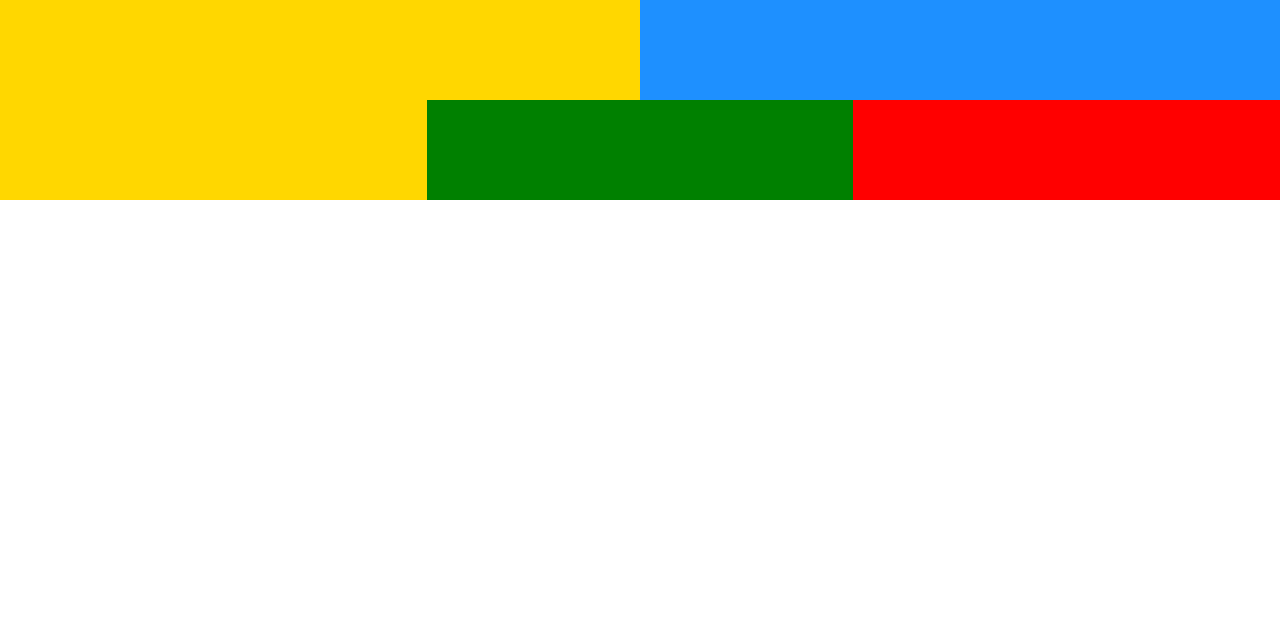
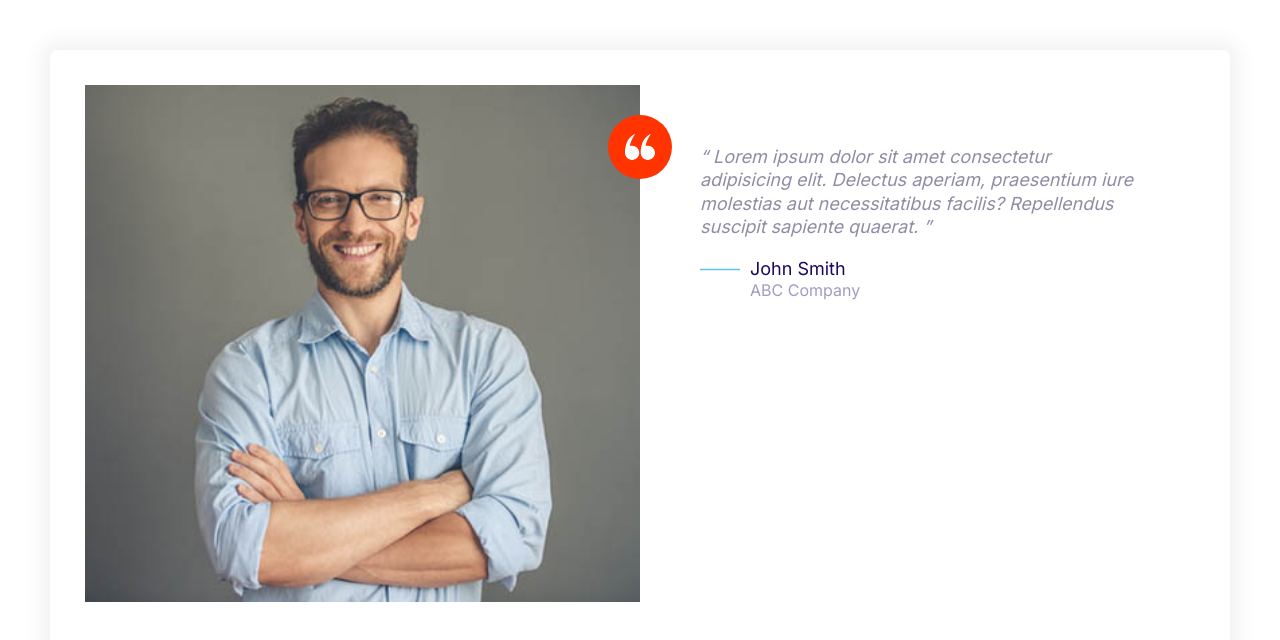
Before and after one commit to thomasjmai22/subscription, a plain HTML site: page index.html in a window 1280 px wide. Drawn offline with Linux system fonts and the light colour scheme.

Commit message:
Added testimonial component.

```diff
--- a/CSS/styles.css
+++ b/CSS/styles.css
@@ -154,9 +154,15 @@ a {
   width: 40px;
   height: 40px;
 }
-
+.icon--small{
+  width: 30px;
+  height: 30px;
+}
 .icon--primary {
   fill: var(--color-primary);
+}
+.icon--white{
+  fill: #fff;
 }
 .icon-container {
   background: #e1eaeb;
@@ -167,7 +173,9 @@ a {
   justify-content: center;
   align-items: center;
 }
-
+.icon-container--accent{
+  background: var(--color-accent);
+}
 /* BUTTONS */
 .btn {
   border-radius: 40px;
@@ -427,3 +435,34 @@ a {
     grid-template-columns: repeat(3, 1fr);
   }
 }
+
+/* TESTIMONIALS */
+.testimonial{
+  padding: 3.5rem;
+}
+.testimonial__image{
+  position: relative
+}
+.testimonial__image > img{
+  width: 100%;
+}
+.testimonial__image > .icon-container{
+  position: absolute;
+  top: 3rem;
+  right: -32px;
+}
+
+@media screen and (min-width: 768px) {
+  .testimonial .quote, .testimonial .quote__author{
+    font-size: 1.8rem;
+  }
+  .testimonial .quote{
+    margin: 6rem;
+  }
+  .icon--primary, .quote__line{
+   padding-bottom: 1.5rem;
+  }
+  .quote__company, .quote__author{
+    margin-left: -10px;
+  }
+}
--- a/index.html
+++ b/index.html
@@ -14,15 +14,38 @@
     <link rel="stylesheet" href="css/styles.css" />
     <title>Document</title>
   </head>
-  <body>
-    <div class="grid grid--1x2">
-      <div style="height: 100px; background: gold"></div>
-      <div style="height: 100px; background: dodgerblue"></div>
-    </div>
-    <div class="grid grid--1x2 grid--1x3">
-      <div style="height: 100px; background: gold"></div>
-      <div style="height: 100px; background: green"></div>
-      <div style="height: 100px; background: red"></div>
+  <body style="padding: 5rem">
+    <div class="card testimonial">
+      <div class="grid grid--1x2">
+        <div class="testimonial__image">
+          <img src="./images/testimonial.jpg" alt="A happy smiling customer" />
+          <span class="icon-container icon-container--accent">
+            <svg class="icon icon--white icon--small">
+              <use xlink:href="images/sprite.svg#quotes"></use>
+            </svg>
+          </span>
+        </div>
+        <blockquote class="quote">
+          <p class="quote__text">
+            Lorem ipsum dolor sit amet consectetur adipisicing elit. Delectus
+            aperiam, praesentium iure molestias aut necessitatibus facilis?
+            Repellendus suscipit sapiente quaerat.
+          </p>
+          <footer>
+            <div class="media">
+              <div class="media__image">
+                <svg class="icon icon--primary quote__line">
+                  <use xlink:href="images/sprite.svg#line"></use>
+                </svg>
+              </div>
+              <div class="media__body">
+                <h3 class="media__title quote__author">John Smith</h3>
+                <p class="quote__company">ABC Company</p>
+              </div>
+            </div>
+          </footer>
+        </blockquote>
+      </div>
     </div>
   </body>
 </html>
```
Also changed, not shown: components/testimonial.html (added, +32 -0 lines), images/testimonial.jpg (added), 1 other file.
